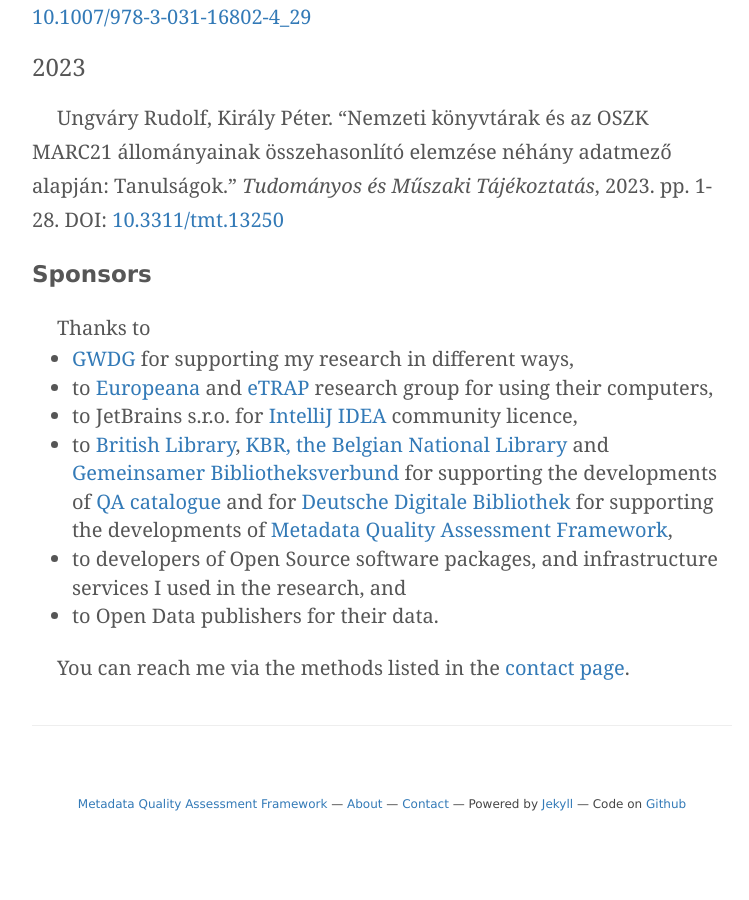
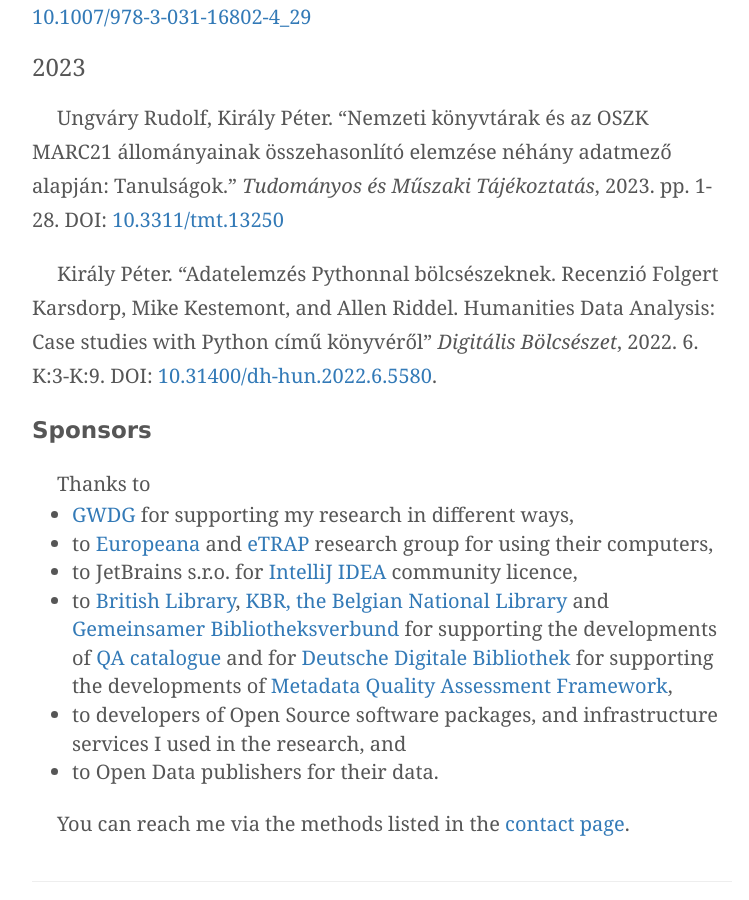
Before and after one commit to pkiraly/pkiraly.github.io, a Jekyll site: the page built from about.md, in a window 1280 px wide and 900 px high, scrolled down 15272 px. Shown: the whole window, without its empty margins (258-1007 px from the left). Built offline with Jekyll 4.4.1, drawn with Linux system fonts in a browser that asks for light colours; nearby versions of some CDN libraries; some web fonts are replaced; comment, search, counter and statistics services are not loaded; before the commit the page ends 16105 px from its top, so only the background shows below that.

Commit message:
Add Király, 2023b

```diff
--- a/about.md
+++ b/about.md
@@ -219,6 +219,8 @@ of Digital Libraries, TPDL 2022 Padua, Italy, September 20–23, 2022, Proceedin
 
 Ungváry Rudolf, Király Péter. "Nemzeti könyvtárak és az OSZK MARC21 állományainak összehasonlító elemzése néhány adatmező alapján: Tanulságok." *Tudományos és Műszaki Tájékoztatás*, 2023. pp. 1-28. DOI: [10.3311/tmt.13250](https://doi.org/10.3311/tmt.13250)
 
+Király Péter. "Adatelemzés Pythonnal bölcsészeknek. Recenzió Folgert Karsdorp, Mike Kestemont, and Allen Riddel. Humanities Data Analysis: Case studies with Python című könyvéről" _Digitális Bölcsészet_, 2022. 6. K:3-K:9. DOI: [10.31400/dh-hun.2022.6.5580](https://doi.org/10.31400/dh-hun.2022.6.5580).
+
 <!-- span id="badgeCont105"><script type="text/javascript" src="https://publons.com/mashlets?el=badgeCont105&rid=AAW-9289-2021"></script></span -->
 
 
```
